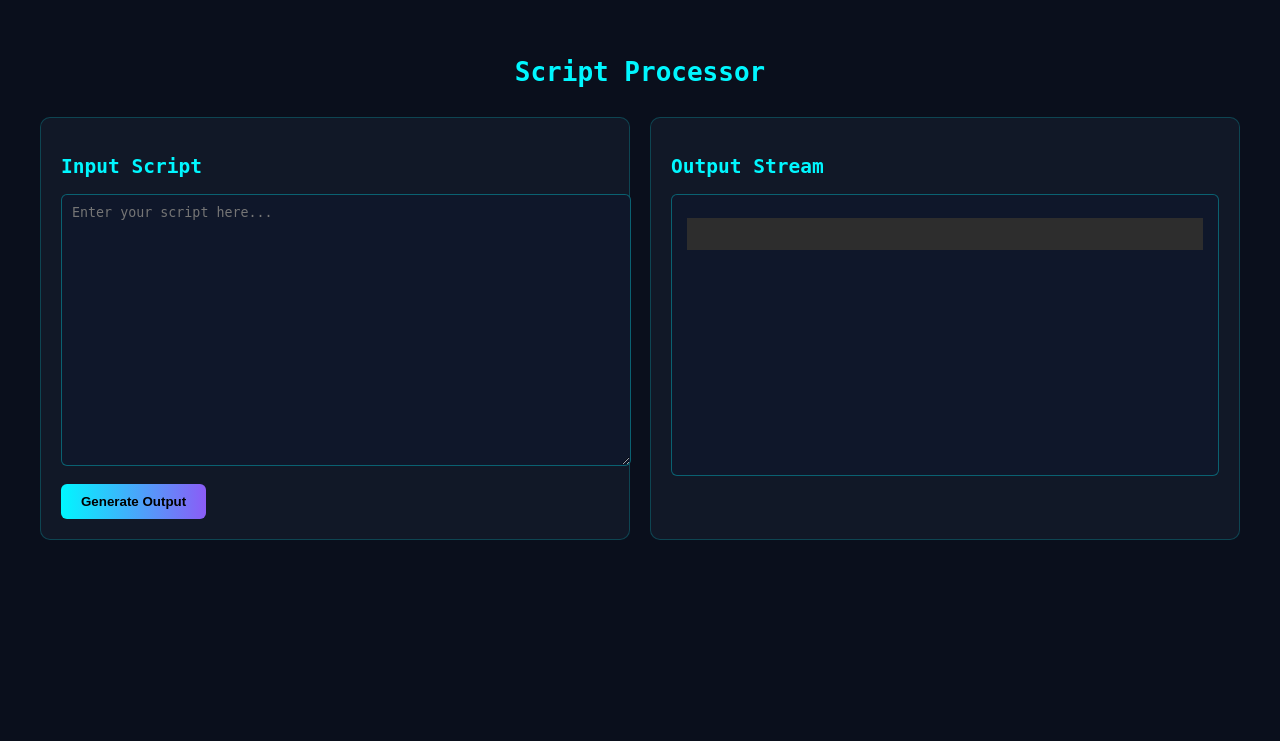
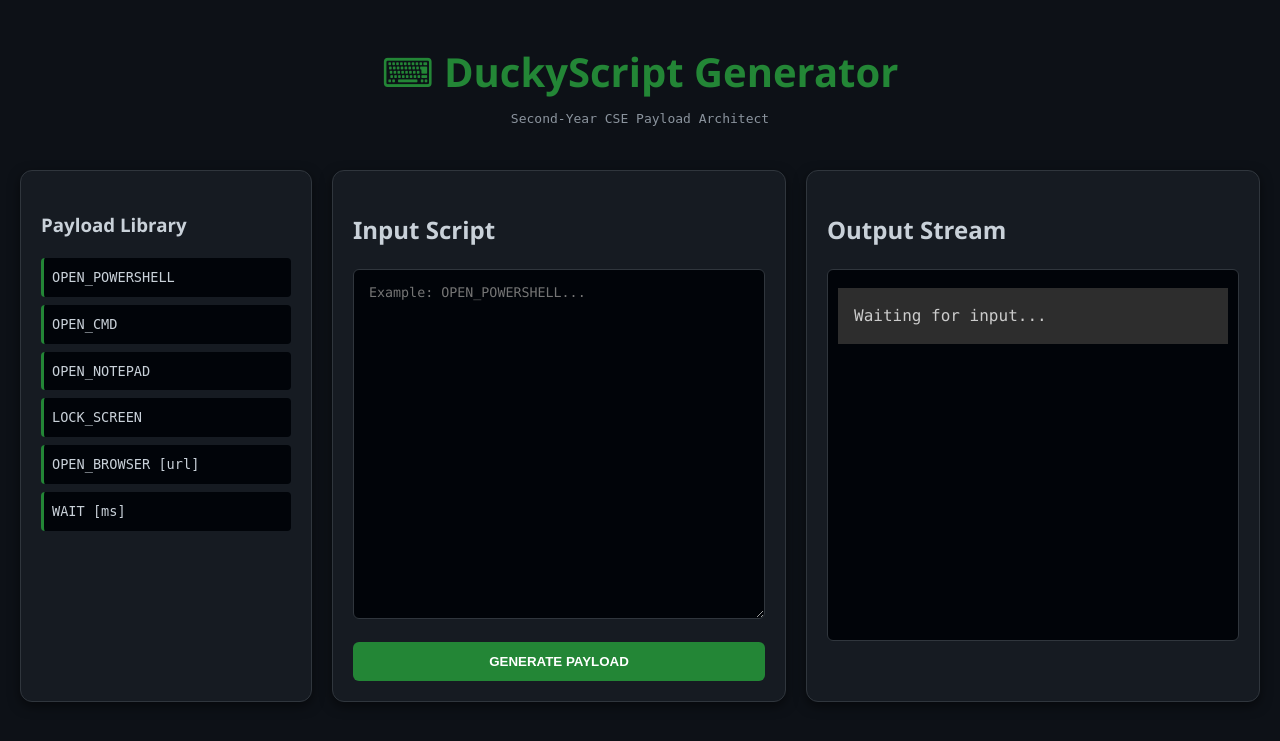
Before and after one commit to foresto-dreamer/rubber-ducky-generator, a Flask app: page / in a window 1280 px wide. Shown: the top 741 px of the page. Run offline with Flask 3, Linux system fonts and the light colour scheme; some libraries are stand-ins or nearby versions.

Commit message:
modifications

```diff
--- a/app.py
+++ b/app.py
@@ -14,7 +14,7 @@ def home():
 def generate():
     user_input = request.form['script']
     output = parse_script(user_input)
-    return render_template("index.html", output=output)
+    return render_template("index.html", output=output,script=user_input)
 
 @app.route('/download', methods=['POST'])
 def download():
--- a/parser.py
+++ b/parser.py
@@ -10,7 +10,7 @@ def parse_script(input_text):
     lines = input_text.split("\n")
     final_script = []
 
-    for line in lines:
+    for idx, line in enumerate(lines, start=1):
         line = line.strip()
         if not line:
             continue
@@ -18,10 +18,14 @@ def parse_script(input_text):
         expanded_lines = expand_macros(line)
 
         for expanded in expanded_lines:
+            #macro errors
+            if expanded.startswith("ERROR"):
+                return f"ERROR (Line {idx}): {expanded}"
+
             command = expanded.split(" ")[0]
 
             if command not in VALID_COMMANDS:
-                return f"Error: Invalid command '{command}'"
+                return f"ERROR (Line {idx}): Invalid command '{command}'"
 
             final_script.append(expanded)
 
--- a/static/style.css
+++ b/static/style.css
@@ -1,75 +1,103 @@
+:root {
+    --bg: #0d1117;
+    --card: #161b22;
+    --border: #30363d;
+    --accent: #238636; /* Security Green */
+    --text-main: #c9d1d9;
+    --text-dim: #8b949e;
+}
+
 body {
+    background-color: var(--bg);
+    color: var(--text-main);
+    font-family: 'Segoe UI', Tahoma, Geneva, Verdana, sans-serif;
     margin: 0;
-    font-family: monospace;
-    background: #0a0f1c;
-    color: #00f7ff;
+    line-height: 1.6;
 }
 
 .container {
-    padding: 40px;
+    max-width: 1300px;
+    margin: 0 auto;
+    padding: 40px 20px;
 }
 
-h1 {
+header {
     text-align: center;
-    color: #00f7ff;
+    margin-bottom: 40px;
+}
+
+h1 { color: var(--accent); margin: 0; font-size: 2.5rem; }
+.subtitle { color: var(--text-dim); margin-top: 5px; font-family: monospace; }
+
+.main-layout {
+    display: flex;
+    gap: 20px;
+}
+
+.macro-sidebar {
+    flex: 1;
+    max-width: 250px;
+}
+
+.macro-sidebar ul { list-style: none; padding: 0; }
+.macro-sidebar li {
+    background: #010409;
+    margin-bottom: 8px;
+    padding: 8px;
+    border-radius: 4px;
+    font-size: 0.85rem;
+    border-left: 3px solid var(--accent);
 }
 
 .editor-section {
-    display: flex;
+    flex: 3;
+    display: grid;
+    grid-template-columns: 1fr 1fr;
     gap: 20px;
-    margin-top: 30px;
 }
 
 .box {
-    flex: 1;
-    background: #111827;
+    background: var(--card);
+    border: 1px solid var(--border);
+    border-radius: 12px;
     padding: 20px;
-    border-radius: 10px;
-    border: 1px solid #00f7ff33;
+    box-shadow: 0 4px 12px rgba(0,0,0,0.5);
 }
 
 textarea {
     width: 100%;
-    height: 250px;
-    background: #0f172a;
-    color: #00ff9d;
-    border: 1px solid #00f7ff55;
+    height: 350px;
+    background: #010409;
+    color: #7ee787;
+    border: 1px solid var(--border);
+    padding: 15px;
+    font-family: 'Consolas', monospace;
+    border-radius: 6px;
+    box-sizing: border-box;
+}
+
+.output-container {
+    background: #010409;
+    height: 350px;
+    overflow: auto;
+    border: 1px solid var(--border);
+    border-radius: 6px;
     padding: 10px;
-    border-radius: 6px;
 }
 
 button {
+    width: 100%;
+    padding: 12px;
     margin-top: 15px;
-    padding: 10px 20px;
-    background: linear-gradient(90deg, #00f7ff, #8b5cf6);
     border: none;
-    color: black;
+    border-radius: 6px;
     font-weight: bold;
     cursor: pointer;
-    border-radius: 6px;
+    transition: 0.2s;
 }
 
-.output {
-    background: #0f172a;
-    padding: 15px;
-    height: 250px;
-    overflow-y: auto;
-    border-radius: 6px;
-    border: 1px solid #00f7ff55;
-    color: #00ff9d;
-}
-button:hover {
-    opacity: 0.9;
-    transform: scale(1.02);
-}
+.btn-generate { background: var(--accent); color: white; }
+.btn-generate:hover { background: #2ea043; }
 
-textarea:focus {
-    outline: none;
-    border: 1px solid #00f7ff;
-}
-
-@media (max-width: 768px) {
-    .editor-section {
-        flex-direction: column;
-    }
-}
+.btn-download { background: transparent; border: 1px solid var(--accent); color: var(--accent); }
+.btn-download:hover { background: var(--accent); color: white; }
--- a/templates/index.html
+++ b/templates/index.html
@@ -1,42 +1,59 @@
 <!DOCTYPE html>
-<html>
+<html lang="en">
 <head>
-    <title>Rubber Ducky Script Generator</title>
+    <meta charset="UTF-8">
+    <meta name="viewport" content="width=device-width, initial-scale=1.0">
+    <title>Rubber Ducky Generator | Security Tool</title>
     <link rel="stylesheet" href="{{ url_for('static', filename='style.css') }}">
     <link href="https://cdnjs.cloudflare.com/ajax/libs/prism/1.29.0/themes/prism-tomorrow.min.css" rel="stylesheet" />
-    <script src="https://cdnjs.cloudflare.com/ajax/libs/prism/1.29.0/prism.min.js"></script>
-    <script src="https://cdnjs.cloudflare.com/ajax/libs/prism/1.29.0/components/prism-bash.min.js"></script>
 </head>
 <body>
 
 <div class="container">
-    <h1>Script Processor</h1>
+    <header>
+        <h1><span class="glyph">⌨</span> DuckyScript Generator</h1>
+        <p class="subtitle">Second-Year CSE Payload Architect</p>
+    </header>
 
-    <div class="editor-section">
+    <div class="main-layout">
+        <aside class="macro-sidebar box">
+            <h3>Payload Library</h3>
+            <ul>
+                <li><code>OPEN_POWERSHELL</code></li>
+                <li><code>OPEN_CMD</code></li>
+                <li><code>OPEN_NOTEPAD</code></li>
+                <li><code>LOCK_SCREEN</code></li>
+                <li><code>OPEN_BROWSER [url]</code></li>
+                <li><code>WAIT [ms]</code></li>
+            </ul>
+        </aside>
+
+        <section class="editor-section">
             <div class="box">
                 <h2>Input Script</h2>
                 <form method="POST" action="/generate">
-                <textarea name="script" placeholder="Enter your script here...">{{ request.form.script }}</textarea>
-                <button type="submit">Generate Output</button>
+                    <textarea name="script" spellcheck="false" placeholder="Example: OPEN_POWERSHELL...">{{script if script else ''}}</textarea>
+                    <button type="submit" class="btn-generate">GENERATE PAYLOAD</button>
                 </form>
             </div>
 
             <div class="box">
                 <h2>Output Stream</h2>
-            <div class="output">
-                <pre><code class="language-bash">{{ output | safe }}</code></pre>
+                <div class="output-container">
+                    <pre><code class="language-bash">{{ output | safe if output else 'Waiting for input...' }}</code></pre>
                 </div>
+
                 {% if output and "ERROR" not in output %}
                 <form method="POST" action="/download">
                     <input type="hidden" name="output" value="{{ output | e }}">
-                <button type="submit">Download Script</button>
+                    <button type="submit" class="btn-download">DOWNLOAD .TXT</button>
                 </form>
                 {% endif %}
             </div>
+        </section>
     </div>
 </div>
-<script>
-    Prism.highlightAll();
-</script>
+
+<script src="https://cdnjs.cloudflare.com/ajax/libs/prism/1.29.0/prism.min.js"></script>
 </body>
 </html>
```
Also changed, not shown: macros.py (+8 -3 lines). Lines whose indentation alone changed are shown as unchanged.
